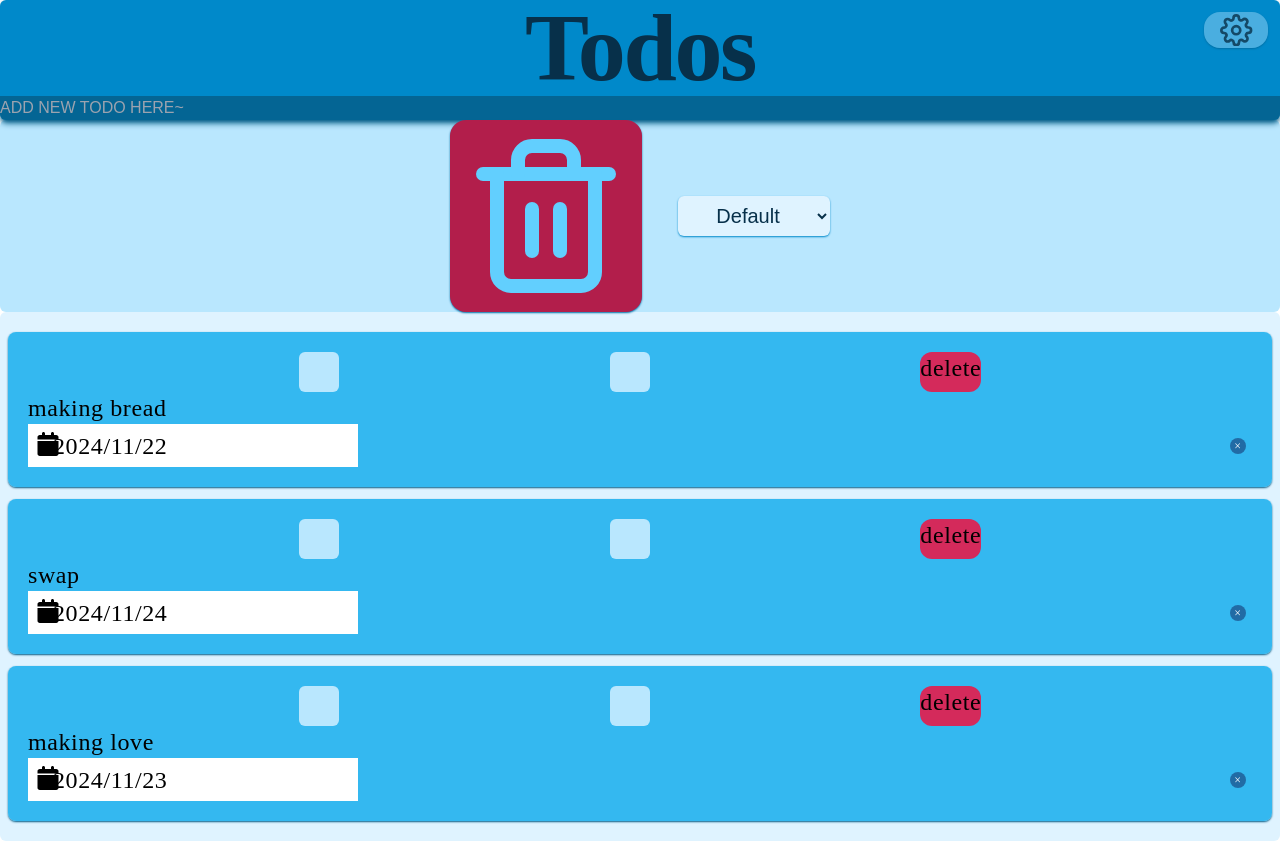
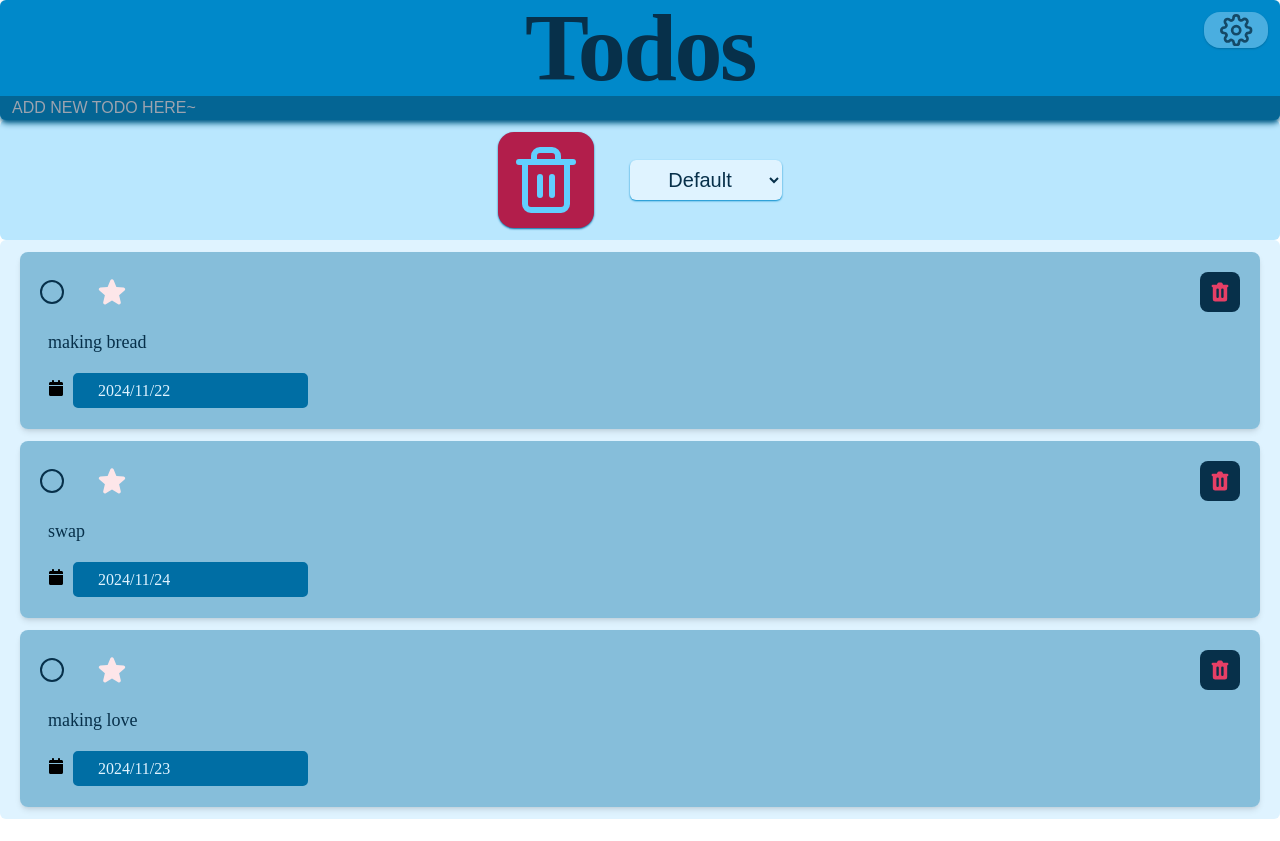
Before and after one commit to SOMWHY/ai-todolist, a React (Vite) app: page / in a window 1280 px wide. After the commit the page ends 819 px from the top, so only its background shows below. Built offline with nearby package versions, Linux system fonts and the light colour scheme; a web font is replaced by a local one.

Commit message:
styling2

```diff
--- a/src/App.jsx
+++ b/src/App.jsx
@@ -82,7 +82,7 @@ export default function App(){
 
   return <form
 
-  className={darkmode&&"dark "+" flex flex-col items-center w-full max-w-[1000px] h-screen rounded-sm px-1 py-1 gap-1 absolute left-[50%] -translate-x-[50%]"} onSubmit={handleSubmit}>
+  className={darkmode&&"dark "+" flex flex-col items-center w-full max-w-[640px] h-screen rounded-sm px-1 py-1 gap-1 absolute left-[50%] -translate-x-[50%]"} onSubmit={handleSubmit}>
     <Header newItemInputRef={newItemInputRef} newItem={newItem} setNewItem={setNewItem} setDarkmode={setDarkmode}/>
     <Operations setTodos={setTodos} todos={todos}/>
     <TodoList todos={todos} setTodos={setTodos}/>
--- a/src/features/Header.jsx
+++ b/src/features/Header.jsx
@@ -8,7 +8,7 @@ export default function Header({newItemInputRef,newItem,setNewItem,setDarkmode})
       text-center font-bold font-cursive tracking-tight text-8xl text-malibu-950
         select-none w-full">Todos</label>
       <input
-      className="mt-[auto] outline-none bg-malibu-800/80 text-malibu-300 font-sans"
+      className="mt-[auto] outline-none bg-malibu-800/80 text-malibu-300 font-sans pl-3"
       type="text"
       placeholder="ADD NEW TODO HERE~"
       id="add-newItem"
--- a/src/features/Operations.jsx
+++ b/src/features/Operations.jsx
@@ -36,7 +36,7 @@ export default function Operations({setTodos}){
             if(a.important===b.important) return 0
             return a.important?-1:1
           }))
-  },[orderBy,setTodos])
+  },[])
 
 
   useEffect(()=>{
@@ -86,11 +86,11 @@ export default function Operations({setTodos}){
     </div>
     </div>}
 
-    <div className="flex-center gap-3 rounded-md bg-malibu-200 w-full h-[15%]">
+    <div className="flex-center gap-3 rounded-md bg-malibu-200 w-full h-[15%] p-3">
 
     <Button
     onClick={()=>setModalIsOpen(true)}
-    mode="clear" className="text-malibu-300 w-[15%] h-[80%] rounded-2xl bg-cerise-red-700"/>
+    mode="clear" className="text-malibu-300 w-[15%] h-[80%] max-w-24 rounded-2xl bg-cerise-red-700"/>
     <Select name="orderBy"
         className="bg-malibu-100 text-xl
         text-malibu-950
--- a/src/features/TodoItem.jsx
+++ b/src/features/TodoItem.jsx
@@ -62,30 +62,70 @@ export default function TodoItem({id,completed,editable,content,time,deadline,im
     key={id}
     className="form-list-item">
 
-      <div className="flex justify-evenly">
+    <div className="flex items-center justify-between mb-3">
+      <div className="flex items-center space-x-8">
 
-      <label htmlFor="check-item" className="inline-block bg-malibu-200 w-10 rounded-md h-10">
-      <input type="checkbox" id="check-item" onChange={(e)=>handleCheckItem(id,e.target.checked)} checked={completed} className="invisible"/>
-      </label>
+      <label htmlFor={`check-item-${id}`} className="relative">
+            <input
+              type="checkbox"
+              id={`check-item-${id}`}
+              onChange={(e) => handleCheckItem(id, e.target.checked)}
+              checked={completed}
+              className="sr-only peer"
+              />
+            <div className="w-6 h-6 border-2 border-malibu-950 rounded-full peer-checked:bg-malibu-500 peer-checked:border-malibu-500 transition-all duration-200 ease-in-out"></div>
+            <svg
+              className="absolute w-4 h-4 text-malibu-100 top-1 left-1 pointer-events-none hidden peer-checked:block"
+              xmlns="http://www.w3.org/2000/svg"
+              viewBox="0 0 24 24"
+              fill="none"
+              stroke="currentColor"
+              strokeWidth="3"
+              strokeLinecap="round"
+              strokeLinejoin="round"
+            >
+              <polyline points="20 6 9 17 4 12"></polyline>
+            </svg>
+          </label>
 
      <Star onStarItem={handleStarItem} id={id} important={important}/>
 
-      <label htmlFor="delete-item" className="inline-block  bg-cerise-red-600 rounded-xl text-center ">
-      <input type="button" id="delete-item" onClick={()=>handleDeleteItem(id)}  className="invisible w-0"/>
-      delete
-      </label>
       </div>
+     <button
+          onClick={() => handleDeleteItem(id)}
+          className="
+           bg-malibu-950 rounded-lg
+          flex-center p-2
+          text-cerise-red-500 hover:text-cerise-red-700 transition-colors duration-200"
+        >
+          <svg
+            xmlns="http://www.w3.org/2000/svg"
+            className="h-6 w-6"
+            viewBox="0 0 20 20"
+            fill="currentColor"
+          >
+            <path
+              fillRule="evenodd"
+              d="M9 2a1 1 0 00-.894.553L7.382 4H4a1 1 0 000 2v10a2 2 0 002 2h8a2 2 0 002-2V6a1 1 0 100-2h-3.382l-.724-1.447A1 1 0 0011 2H9zM7 8a1 1 0 012 0v6a1 1 0 11-2 0V8zm5-1a1 1 0 00-1 1v6a1 1 0 102 0V8a1 1 0 00-1-1z"
+              clipRule="evenodd"
+            />
+          </svg>
+        </button>
 
+      </div>
 
        <p
        contentEditable={editable}
        onDoubleClick={()=>handleEditable(id)}
        onKeyDown={(e)=>handleConfirmEdit(e,id)}
-       className={completed?"text-malibu-900/50 line-through ":undefined}>{content}</p>
+       className={`mb-3 text-lg ${
+          completed
+            ? "text-malibu-950/50 line-through"
+            : "text-malibu-950"
+        } transition-all duration-200 ease-in-out focus:outline-none focus:ring-2 focus:ring-blue-500 focus:ring-opacity-50 rounded px-2 py-1`}>{content}</p>
 
       <DatePicker
        showIcon
-       isClearable
        showDisabledMonthNavigation
        closeOnScroll={true}
        minDate={time}
@@ -95,6 +135,7 @@ export default function TodoItem({id,completed,editable,content,time,deadline,im
        selected={deadline}
        onChange={(date) => handleDeadline(id, date)}
        placeholderText="set a deadline"
+       className="mx-8 bg-malibu-700 text-malibu-100 border border-malibu-100/60 rounded-md focus:outline-none focus:ring-1 focus:ring-malibu-300 focus:border-transparent"
 
       />
       </li>
--- a/src/features/TodoList.jsx
+++ b/src/features/TodoList.jsx
@@ -7,7 +7,7 @@ export default function TodoList({todos,setTodos}){
 
         },[todos])
 
-     return <ul className="form-list flex flex-1 flex-col items-center px-2 py-5 gap-3  w-full bg-malibu-100 rounded-md snap-mandatory snap-y overflow-x-hidden overflow-y-auto scrollbar-hidden" >
+     return <ul className="form-list flex flex-1 flex-col items-center px-5 py-3 gap-3  w-full bg-malibu-100 rounded-md snap-mandatory snap-y overflow-x-hidden overflow-y-auto scrollbar-hidden" >
     {todos?.map((todo,index)=><TodoItem key={todo.id} {...todo} setTodos={setTodos} todos={todos} index={index}/>)}
      </ul>
 }
--- a/src/index.css
+++ b/src/index.css
@@ -19,10 +19,9 @@
       @apply bg-malibu-700 hover:bg-malibu-500 text-malibu-100 font-bold py-2 px-4 rounded;
     }
     .form-list-item{
-      @apply inline-flex flex-col rounded-lg w-full p-5  bg-malibu-500/80 font-cursive tracking-wide font-thin text-2xl
+
+      @apply bg-malibu-700/40 shadow-md rounded-lg p-5 transition-all duration-300 ease-in-out hover:shadow-lg w-full inline-flex flex-col font-cursive
       text-wrap snap-start cursor-move
-      shadow-malibu-800
-      shadow-sm
     }
   }
 
--- a/src/ui/Button.jsx
+++ b/src/ui/Button.jsx
@@ -4,7 +4,7 @@ export default function Button({className,mode="unset",onClick,children}){
 
     return <button
     onClick={onClick}
-    className={"flex-center p-3 hover:scale-105 transition-transform shadow-sm shadow-malibu-700 active:shadow-inner z-40 select-none "+`${className}`}>
+    className={"flex-center p-3 hover:scale-105 transition-transform shadow-sm shadow-malibu-700 active:shadow-inner  select-none "+`${className}`}>
 
     {mode==="delete"&&<Delete />}
     {mode==="settings"&& <SettingsIcon fill="none" size="100%" opacity=".8" strokeWidth="2"/>}
--- a/src/ui/Select.jsx
+++ b/src/ui/Select.jsx
@@ -5,7 +5,7 @@ export function Select({name,value,children,className,onChange}){
     return <select
     value={value}
     onChange={onChange}
-    name={name} className={"outline-none rounded-md text-center px-1 py-2 font-sans shadow-malibu-600 shadow-sm hover:scale-105 transition-transform z-40 select-none "+`${className}`}>
+    name={name} className={"outline-none rounded-md text-center px-1 py-2 font-sans shadow-malibu-600 shadow-sm hover:scale-105 transition-transform select-none "+`${className}`}>
         {children}
 
     </select>
--- a/src/ui/Star.jsx
+++ b/src/ui/Star.jsx
@@ -1,11 +1,22 @@
 export default function Star({onStarItem,id,important}){
 
 
-    return <label htmlFor="star" className="inline-block bg-malibu-200 w-10 rounded-md h-10">
-
-    <input type="checkbox" name="star" id="star"
-    checked={important}
-    onChange={(e)=>onStarItem(id,e.target.checked)}
-    className="invisible"/>
+    return <label htmlFor="star" className="inline-block  cursor-pointer">
+ <input
+        type="checkbox"
+        name="star"
+        id="star"
+        checked={important}
+        onChange={(e) => onStarItem(id, e.target.checked)}
+        className="hidden peer"
+      />
+      <svg
+        xmlns="http://www.w3.org/2000/svg"
+        viewBox="0 0 24 24"
+        fill="currentColor"
+        className={`${important?"text-cerise-red-700 ":"text-cerise-red-100 "} w-8 h-8 peer-checked:text-yellow-400 transition-colors duration-200`}
+      >
+        <path fillRule="evenodd" d="M10.788 3.21c.448-1.077 1.976-1.077 2.424 0l2.082 5.007 5.404.433c1.164.093 1.636 1.545.749 2.305l-4.117 3.527 1.257 5.273c.271 1.136-.964 2.033-1.96 1.425L12 18.354 7.373 21.18c-.996.608-2.231-.29-1.96-1.425l1.257-5.273-4.117-3.527c-.887-.76-.415-2.212.749-2.305l5.404-.433 2.082-5.006z" clipRule="evenodd" />
+      </svg>
     </label>
 }
```
